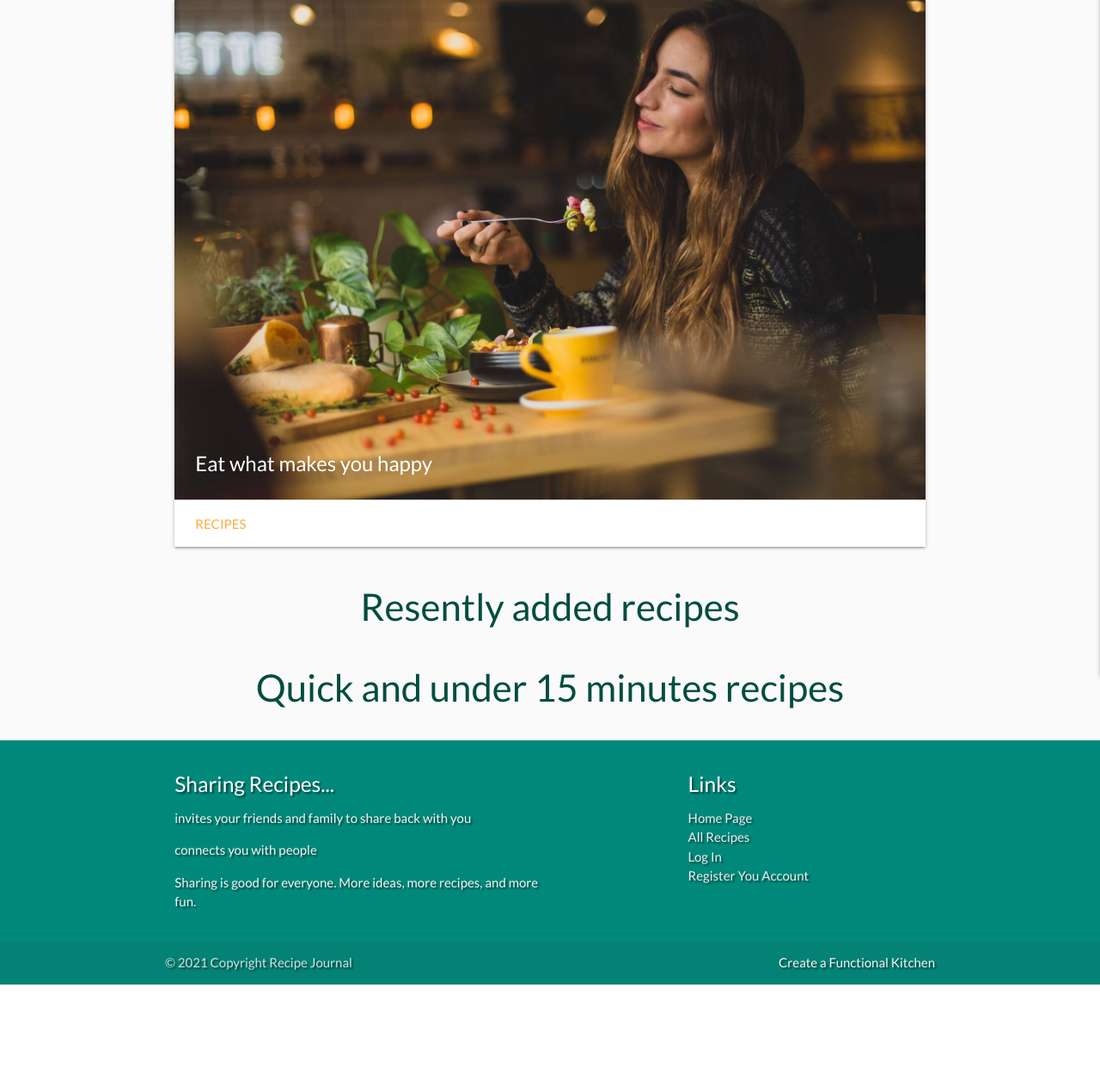
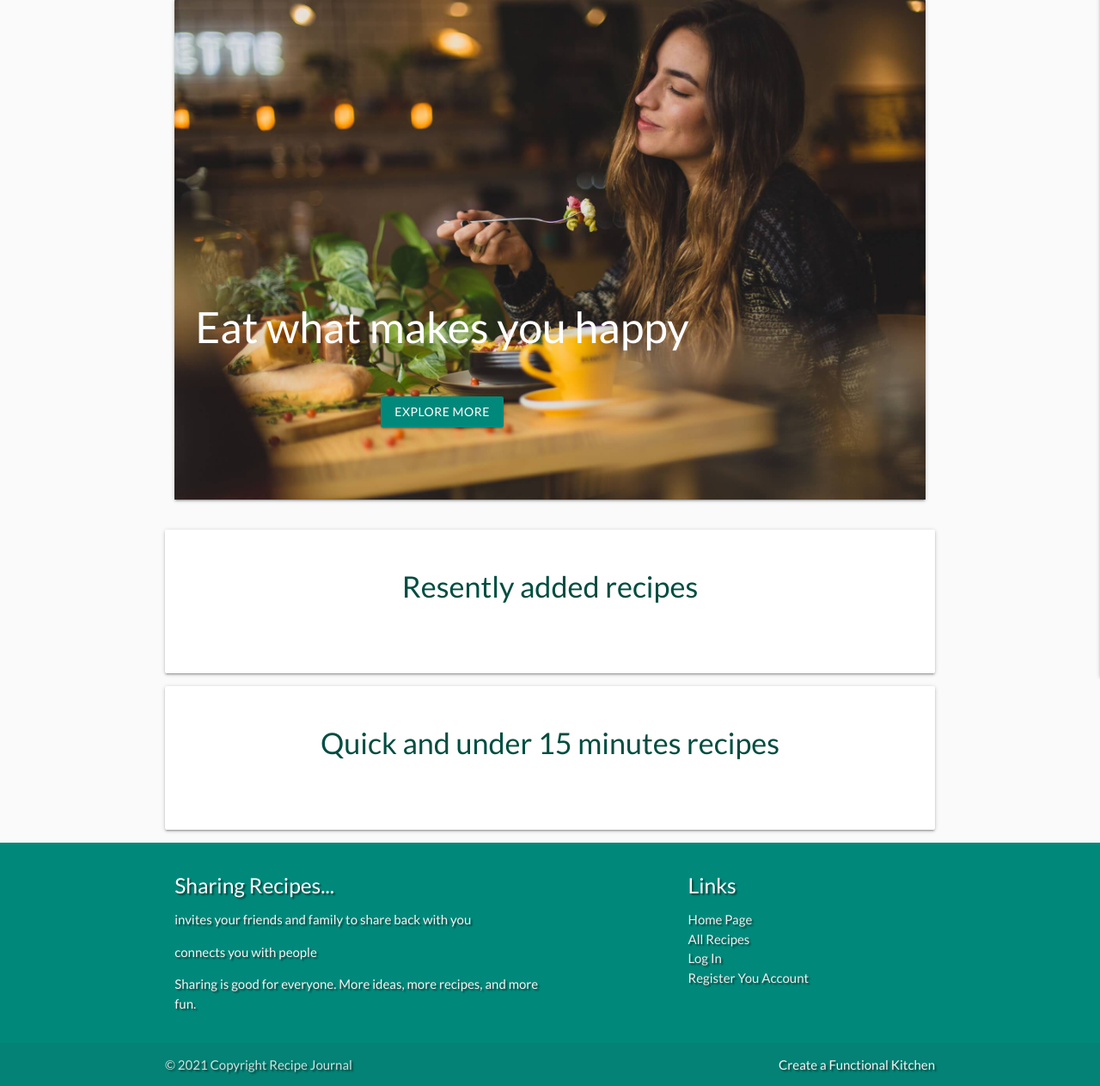
Before and after one commit to oksanaokhten/recipe-journal, a Flask app: page / in a window 1280 px wide. Shown: the part 73-1336 px from the top of the page at 86% size. Before the commit the page ends 1218 px from the top, so only its background shows below. Run offline with Flask 2, Linux system fonts and the light colour scheme; data that the repository does not hold is empty; some libraries are stand-ins or nearby versions.

Commit message:
Add some style to home page

```diff
--- a/static/css/style.css
+++ b/static/css/style.css
@@ -34,6 +34,18 @@ body {
 
 .item-list {
     padding-left: 42px;
+}
+.front-text {
+    font-size: 50px;
+    margin-bottom: 40px;
+}
+
+.margin {
+    margin-bottom: 60px;
+}
+
+.home-text {
+    padding-bottom: 25px;
 }
 
 /* 4 following code was taken from w3schools */
@@ -75,6 +87,17 @@ body {
     cursor: pointer;
 }
 
+@media screen and (max-width: 600px) {
+
+    .front-text {
+        font-size: 20px;
+        margin-bottom: 0;
+    }
+    .margin {
+        margin-bottom: 0;
+    }
+}
+
 @media screen and (max-width: 400px) {
 
     .logo-padding {
--- a/templates/index.html
+++ b/templates/index.html
@@ -3,22 +3,28 @@
 
     <div class="row">
         <div class="col s12">
-            <div class="card">
+            <div class="card white-text">
                 <div class="card-image">
-                    <img src="static/images/happy.jpg">
+                    <img src="static/images/happy.jpg" alt="hero-image">
                     <span class="card-title">
+                        <div class="front-text">
                             Eat what makes you happy
+                        </div>
+                        <div class="center-align margin cursor">
+                            <a href="{{ url_for('get_recipes') }}" class=" btn teal darken-1 cursor">
+                                Explore more
+                            </a>
+                        </div>
                     </span>
-                </div>
-                <div class="card-action">
-                    <a href="{{ url_for('get_recipes') }}">Recipes</a>
                 </div>
             </div>
         </div>
     </div>
 
-    <h3 class="teal-text text-darken-4 center-align">Resently added recipes</h3>
-
+    <div class="card-panel">
+        <div class="home-text ">
+            <h4 class="teal-text text-darken-4 center-align">Resently added recipes</h4>
+        </div>
         <div class="row">
             {% for recipe in recipes[-4:-1] %}
                 <div class="col s12 m4">
@@ -41,9 +47,12 @@
                 </div>
             {% endfor %}
         </div>
+    </div>
 
-    <h3 class="teal-text text-darken-4 center-align">Quick and under 15 minutes recipes</h3>
-
+    <div class="card-panel">
+        <div class="home-text ">
+            <h4 class="teal-text text-darken-4 center-align">Quick and under 15 minutes recipes</h4>
+        </div>
         <div class="row">
             {% for recipe in recipes %}
                 {% if recipe.cooking_time <= 15 %}
@@ -64,5 +73,6 @@
                 {% endif %}
             {% endfor %}
         </div>
+    </div>
 
 {% endblock %}
```
Lines whose indentation alone changed are shown as unchanged.
